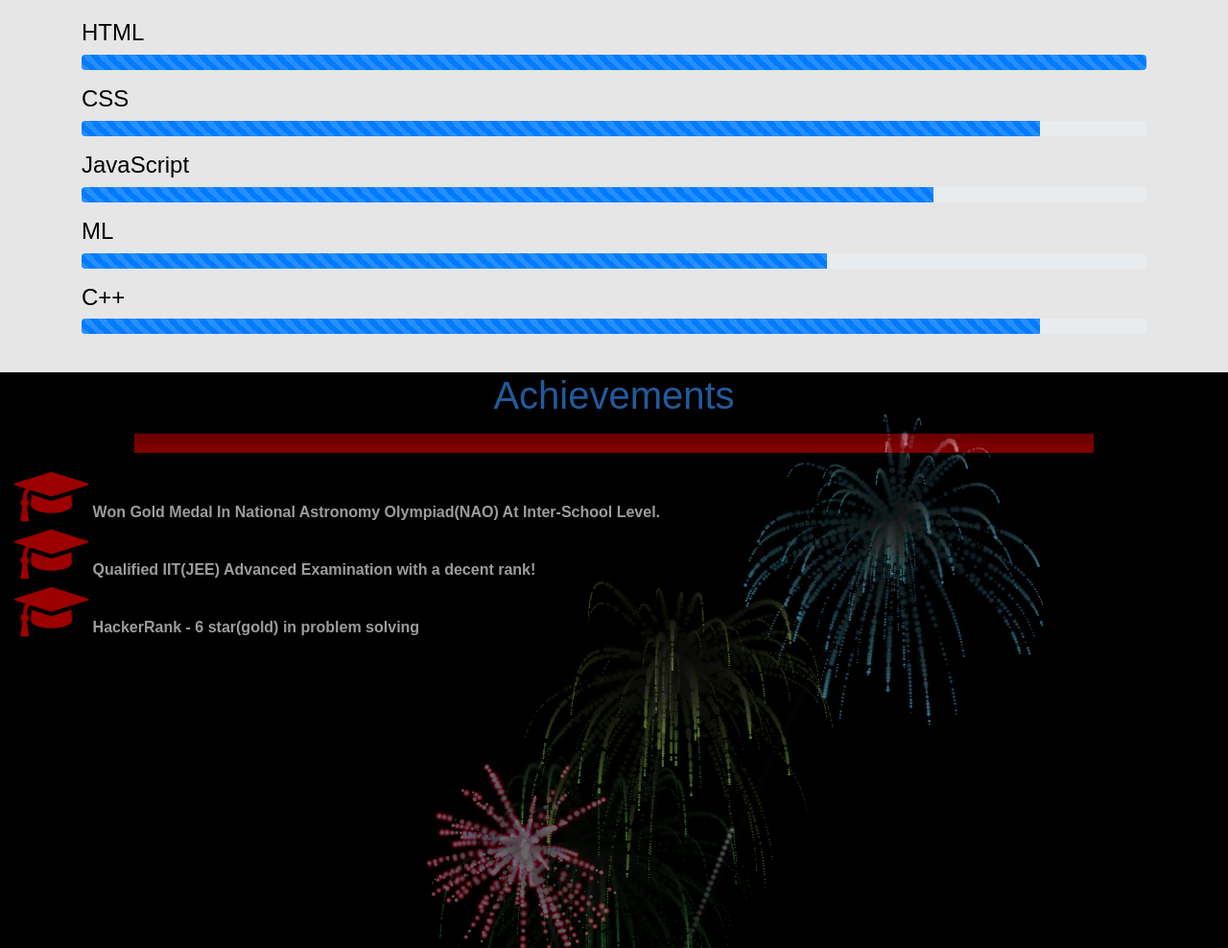
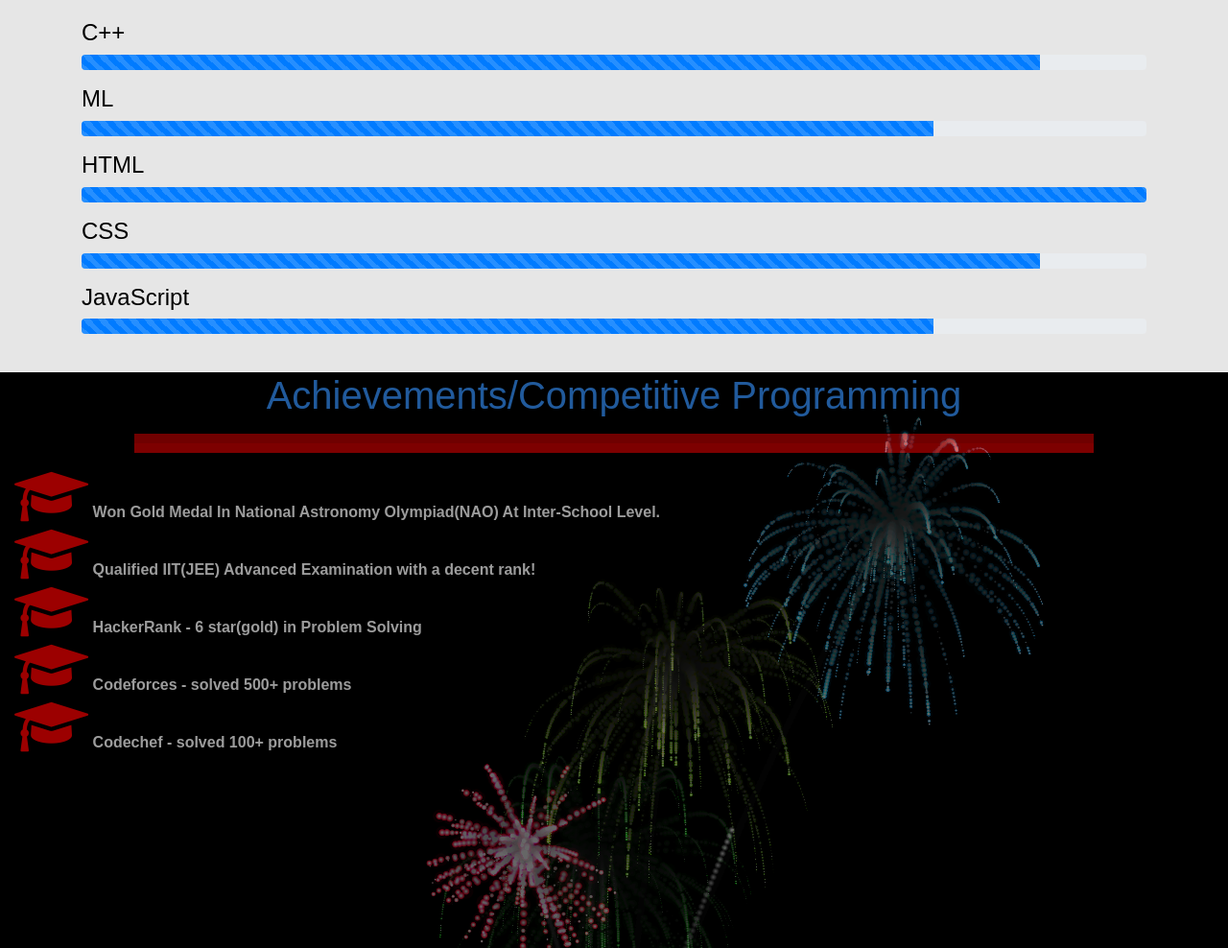
Before and after one commit to Abhithakur98/Resume_, a plain HTML site: page index.html in a window 1280 px wide. Shown: the part 1081-2069 px from the top of the page at 96% size. Drawn offline with nearby package versions, Linux system fonts and the light colour scheme; a script that the page names is missing.

Commit message:
Update index.html

```diff
--- a/index.html
+++ b/index.html
@@ -107,7 +107,7 @@
             <div class="about-me-info">
                 <p>I am a (current) 3rd year student of IIT(ISM) Dhanbad. I am in Electrical Engineering branch here.
                     <br>
-                I have a keen interest in Computer Science. I enjoy learning and exploring areas like WebD , Machine Learning etc. Apart from my studies , I like playing badminton, mobile-games like COD, PUBG etc. I also like spending time with my drawing-kits and painting-brush!!</p></div>
+                I have a keen interest in Computer Science. I enjoy learning and exploring areas like WebD , Machine Learning etc. I have a very keen interest in Coding and in Competitive Programming. Apart from my studies , I like playing badminton, mobile-games like COD(Call of Duty) etc. I also like spending time with my drawing-kits and painting-brush!!</p></div>
             </div>
             <!--  ========================= End About Me Area ==========================  -->
             <!--  ========================= Start Skills Area ==========================  -->
@@ -115,6 +115,14 @@
                 <a href="#"><h1 align="center">Skills</h1></a>
                 <hr>
              <p class="skills-info"><u>Here I enlist various areas of my skills with their level of understanding that I have:</u></p>
+                 <h4 style="color:black">C++</h4>
+             <div class="progress mb-3">
+                <div class="progress-bar progress-bar-striped progress-bar-animated" style="width:90%"></div>
+            </div>
+                 <h4 style="color:black">ML</h4>
+             <div class="progress mb-3">
+                <div class="progress-bar progress-bar-striped progress-bar-animated" style="width:80%"></div>
+            </div>
              <h4 style="color:black">HTML</h4>
              <div class="progress mb-3">
                 <div class="progress-bar progress-bar-striped progress-bar-animated" style="width:100%"></div>
@@ -127,20 +135,14 @@
              <div class="progress mb-3">
                 <div class="progress-bar progress-bar-striped progress-bar-animated" style="width:80%"></div>
             </div>
-             <h4 style="color:black">ML</h4>
-             <div class="progress mb-3">
-                <div class="progress-bar progress-bar-striped progress-bar-animated" style="width:70%"></div>
-            </div>
-             <h4 style="color:black">C++</h4>
-             <div class="progress mb-3">
-                <div class="progress-bar progress-bar-striped progress-bar-animated" style="width:90%"></div>
-            </div>
+
+
                </div>
                <!--  ========================= End Skills Area ==========================  -->
         <br>
         <!--  ========================= Start Achievements Area ==========================  -->
         <div class="container-fluid achieve" id="achieve">
-           <a href="#"><h1 align="center">Achievements</h1></a>
+           <a href="#"><h1 align="center">Achievements/Competitive Programming </h1></a>
            <hr style="width:80%">
            <i class="fa fa-graduation-cap" aria-hidden="true" style="font-size:60px;color:red"></i>
            <b style="color: white">Won Gold Medal In National Astronomy Olympiad(NAO) At Inter-School Level.</b>
@@ -149,9 +151,14 @@
            <b style="color: white">Qualified IIT(JEE) Advanced Examination with a decent rank! </b>
            <br>
               <i class="fa fa-graduation-cap" aria-hidden="true" style="font-size:60px;color:red"></i>
-           <b style="color: white">HackerRank - 6 star(gold) in problem solving </b>
+           <b style="color: white">HackerRank - 6 star(gold) in Problem Solving </b>
             <br>
-
+            <i class="fa fa-graduation-cap" aria-hidden="true" style="font-size:60px;color:red"></i>
+           <b style="color: white">Codeforces - solved 500+ problems</b>
+            <br>
+            <i class="fa fa-graduation-cap" aria-hidden="true" style="font-size:60px;color:red"></i>
+           <b style="color: white">Codechef - solved 100+ problems</b>
+            <br>
             <br><br><br><br><br><br><br> <br><br><br><br><br><br><br><br><br>
 
         </div>
```
